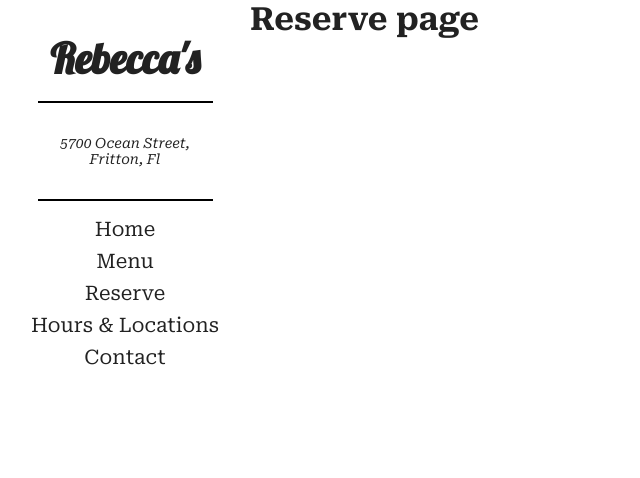
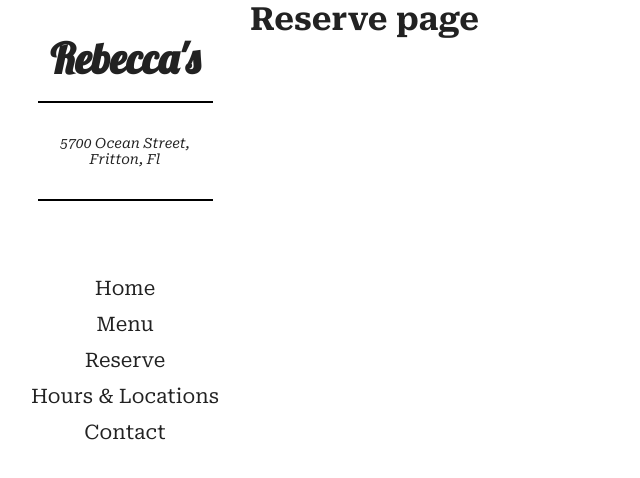
Before and after one commit to kevinjordan1994/rebeccas, a Next.js app: page /reserve in a window 1280 px wide. Shown: the top 478 px of the page, without its empty margins (0-640 px from the left). Built offline with nearby package versions, Linux system fonts and the light colour scheme.

Commit message:
Tweak styles on home page

```diff
--- a/components/home/HomeMain.js
+++ b/components/home/HomeMain.js
@@ -5,7 +5,7 @@ import styles from "./HomeMain.module.css";
 
 export default function HomeMain(props) {
   return (
-    <div>
+    <div className={styles.home__main}>
       <p className={styles.home__description}>
         A relaxing brunch on the sunny Florida coast
       </p>
--- a/components/home/HomeMain.module.css
+++ b/components/home/HomeMain.module.css
@@ -1,3 +1,7 @@
+.home__main {
+  margin-bottom: 3%;
+}
+
 .home__description {
   text-align: center;
   margin: 15% 0;
--- a/components/layout/SideBar.js
+++ b/components/layout/SideBar.js
@@ -4,12 +4,14 @@ import styles from "./SideBar.module.css";
 export default function SideBar() {
   return (
     <nav className={styles.sidebar__main}>
+      <div className={styles.sidebar__header}>
         <h1 className={styles.sidebar__title}>Rebecca's</h1>
         <div className={styles.sidebar__separator}>
           <address className={styles.sidebar__address}>
             5700 Ocean Street, <br />
             Fritton, Fl
           </address>
+        </div>
       </div>
       <div className={styles.sidebar__links_container}>
         <ul className={styles.sidebar__links}>
--- a/components/layout/SideBar.module.css
+++ b/components/layout/SideBar.module.css
@@ -1,9 +1,10 @@
-.sidebar__main {
+.sidebar__header {
   padding: 2rem 0;
   text-align: center;
   display: flex;
   flex-direction: column;
   gap: 1rem;
+  padding-bottom: 30%;
 }
 
 .sidebar__title {
@@ -26,7 +27,8 @@
 .sidebar__links {
   display: flex;
   flex-direction: column;
-  gap: 8px;
+  text-align: center;
+  gap: 12px;
 }
 
 .sidebar__link {
```
Lines whose indentation alone changed are shown as unchanged.
